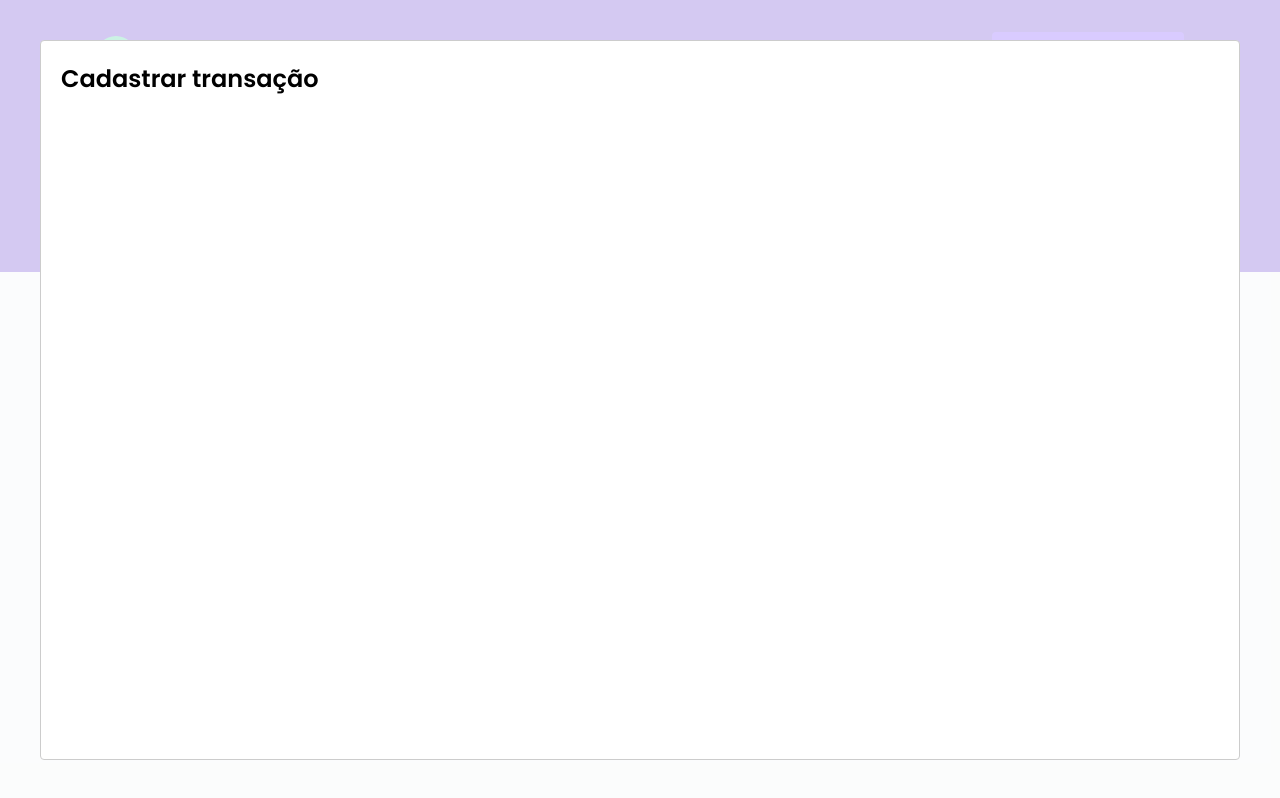
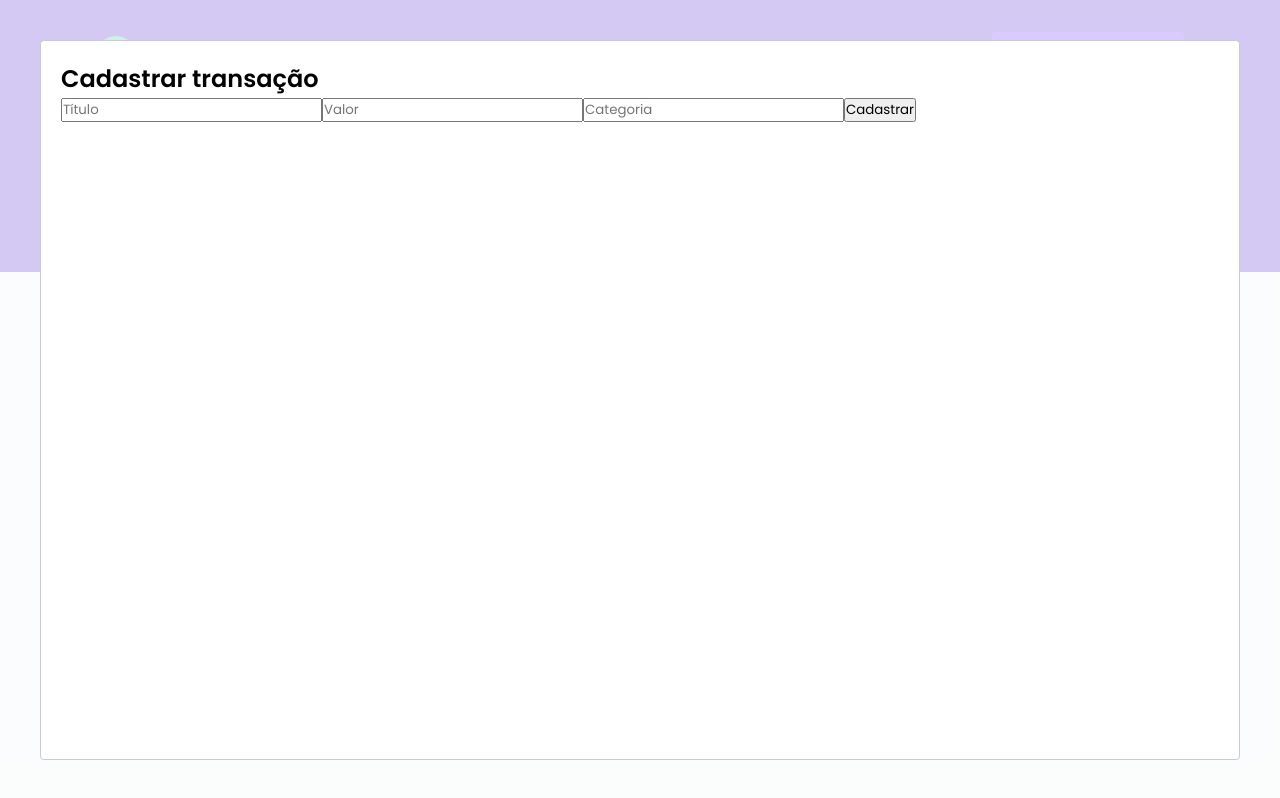
Before and after one commit to Samila-Castro/dtmoney, a React (Create React App) app: page / in a window 1280 px wide. Both pictures are taken after a click on the button "Nova transação". Built offline with nearby package versions, Linux system fonts and the light colour scheme; no server answers; what miragejs would draw is missing.

Commit message:
ADicionando estrutura do Modal

```diff
--- a/src/components/NewTransactionModal/index.tsx
+++ b/src/components/NewTransactionModal/index.tsx
@@ -1,4 +1,5 @@
 import Modal from 'react-modal';
+import { Container } from './styles';
 
 
 interface NewTansactionModalProps {
@@ -7,8 +8,28 @@ interface NewTansactionModalProps {
 }
 export function NewTransactionModal({ isOpen, onRequestClose}: NewTansactionModalProps) {
     return (
-        <Modal isOpen={isOpen} onRequestClose={onRequestClose}>
+        <Modal isOpen={isOpen}
+        onRequestClose={onRequestClose}>
+
+        <Container>
         <h2>Cadastrar transação</h2>
+
+        <input type="text"
+        placeholder="Título"
+        />
+
+        <input type="number"
+        placeholder="Valor"
+        />
+        <input type="text"
+        placeholder="Categoria"
+        />
+
+        <button type="submit">
+            Cadastrar
+        </button>
+
+        </Container>
   </Modal>
     )
 }
```
